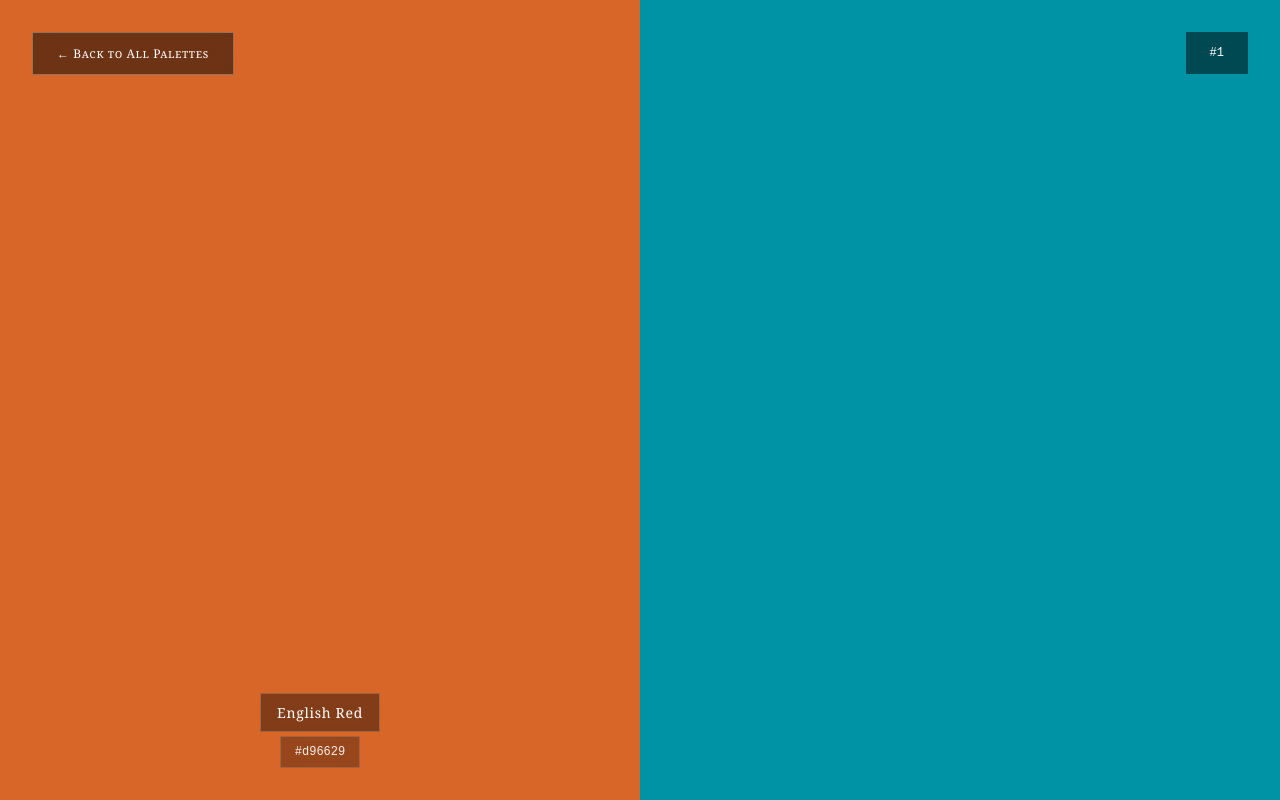
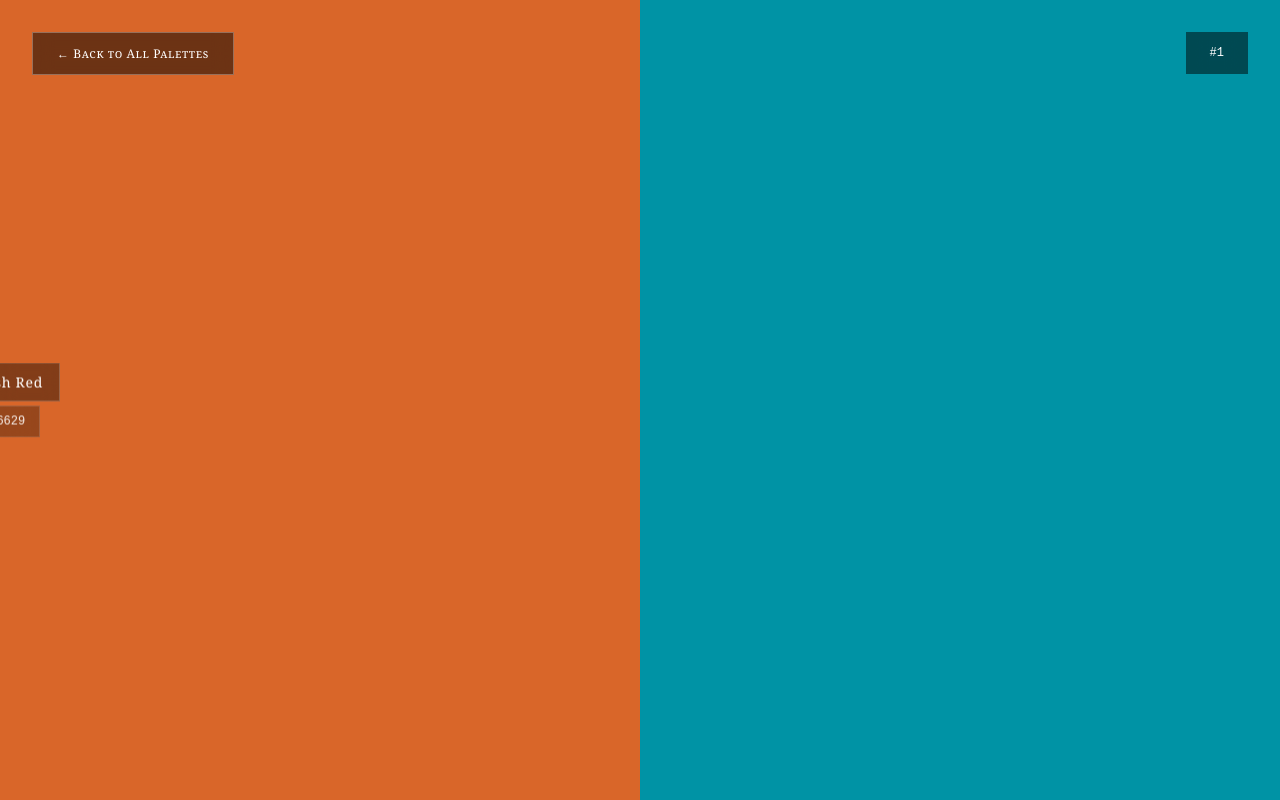
Before and after one commit to ekatsuta/palette-playground, a React (Vite) app: page /palettes/1 in a window 1280 px wide. Built offline with nearby package versions, Linux system fonts and the light colour scheme; no server answers.

Commit message:
Fix swatches

```diff
--- a/src/components/pages/PaletteDetail.module.css
+++ b/src/components/pages/PaletteDetail.module.css
@@ -23,10 +23,12 @@
 
 .colorInfo {
   position: absolute;
-  bottom: 0;
+  top: 50%;
+  left: 50%;
+  transform: translate(-50%, -50%);
+  padding: 1rem;
   left: 0;
   right: 0;
-  padding: 2rem;
   display: flex;
   flex-direction: column;
   align-items: center;
--- a/src/components/ui/PaletteEditor.module.css
+++ b/src/components/ui/PaletteEditor.module.css
@@ -160,6 +160,7 @@
   border-radius: 0.5rem;
   padding: 0.5rem;
   cursor: pointer;
+  align-items: stretch;
   transition: all 0.2s;
   display: flex;
   flex-direction: column;
@@ -208,6 +209,7 @@
 .colorSwatch {
   flex: 1;
   min-width: 0;
+  height: 100%;
   border-radius: 0.25rem;
   border: 1px solid rgba(0, 0, 0, 0.1);
 }
```
